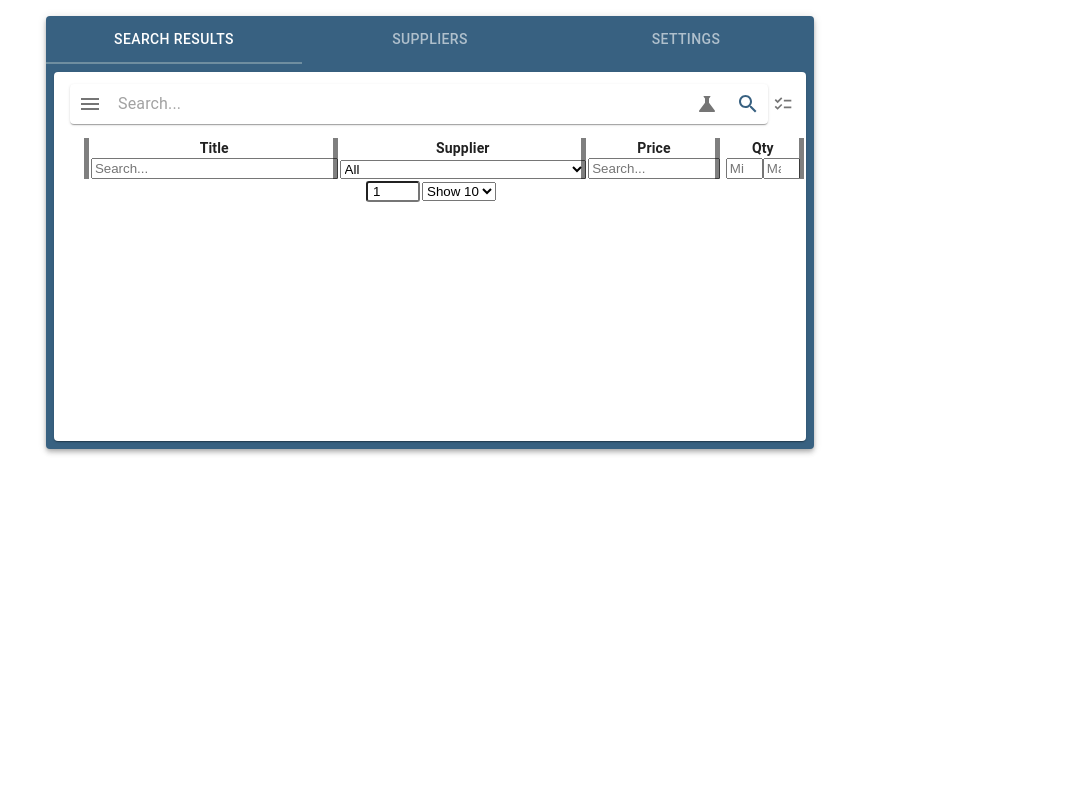
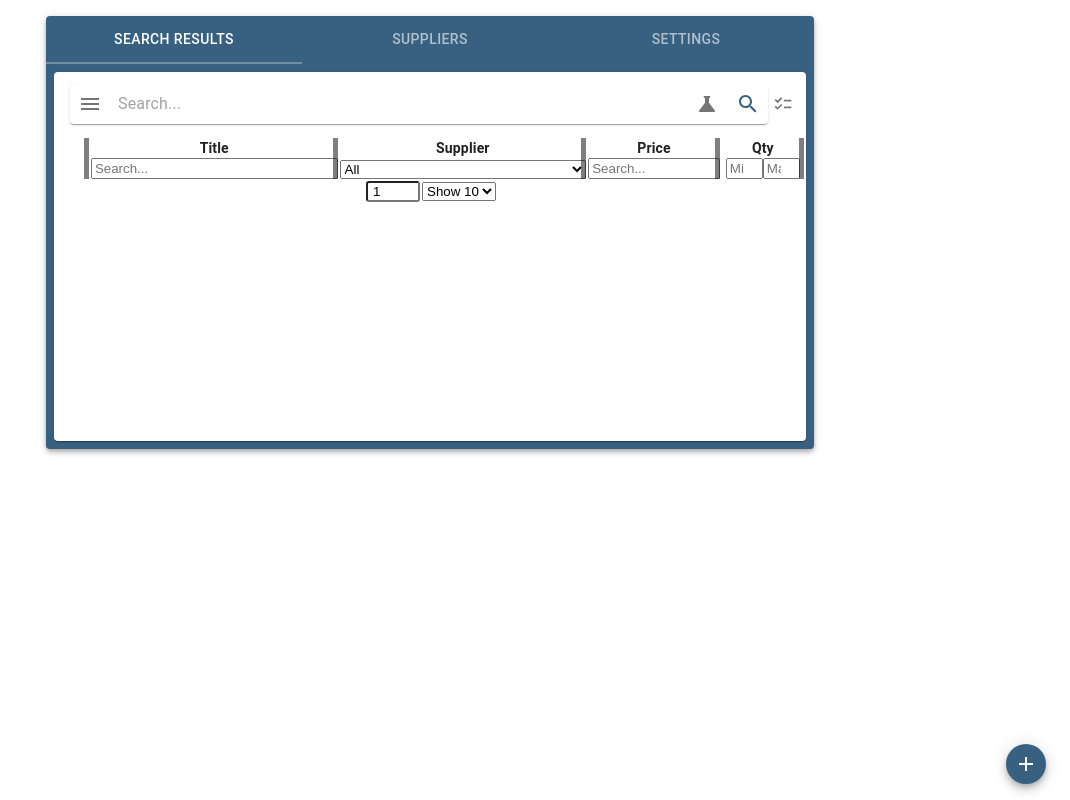
Before and after one commit to jhyland87/chem-crawler, a React (Vite) app: page / in a window 1280 px wide. Shown: the whole page, without its empty margins (210-1280 px from the left). Built offline with nearby package versions, Linux system fonts and the light colour scheme; some icons are missing.

Commit message:
Adding the options menu back

```diff
--- a/src/components/OptionsMenu.tsx
+++ b/src/components/OptionsMenu.tsx
@@ -14,7 +14,7 @@ export default function OptionsMenu(props: any) {
   const handleClearResults = (event: MouseEvent<HTMLAnchorElement>) => {
     console.debug('clearing results')
     event.preventDefault();
-    props.setProducts([])
+    props.setSearchResults([])
   };
 
   const handleClearCache = (event: MouseEvent<HTMLAnchorElement>) => {
--- a/src/components/SearchPanel.tsx
+++ b/src/components/SearchPanel.tsx
@@ -62,8 +62,8 @@ import SearchTablePagination from './SearchTablePagination';
 import SearchTableHeader from './SearchTableHeader'
 import SearchResultVariants from './SearchResultVariants';
 import { useSettings } from '../context';
-
 import SupplierFactory from '../suppliers/supplier_factory';
+import OptionsMenu from './OptionsMenu';
 //import LoadingBackdrop from './LoadingBackdrop';
 
 let fetchController: AbortController;
@@ -389,6 +389,7 @@ function Table({
           */}
         </div>
       </Paper>
+      <OptionsMenu setSearchResults={setSearchResults} />
     </>
   )
 }
```
